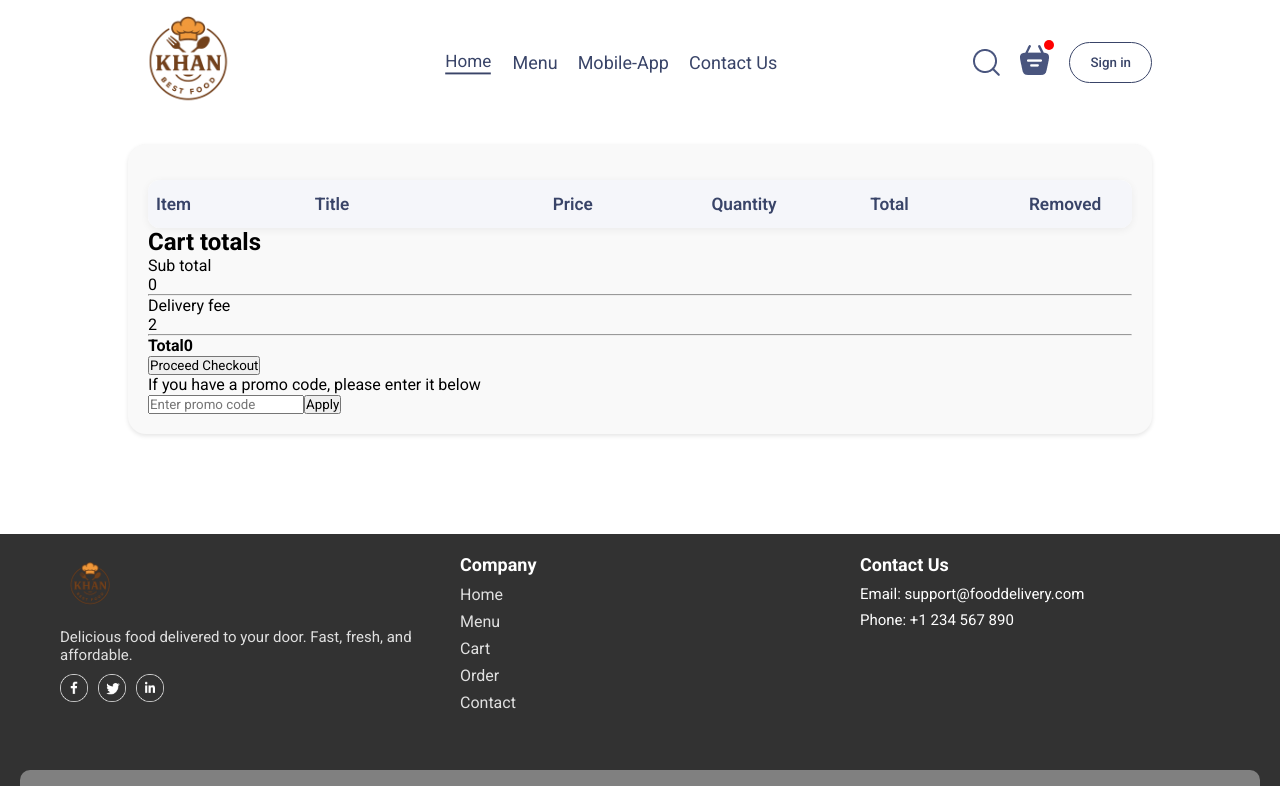
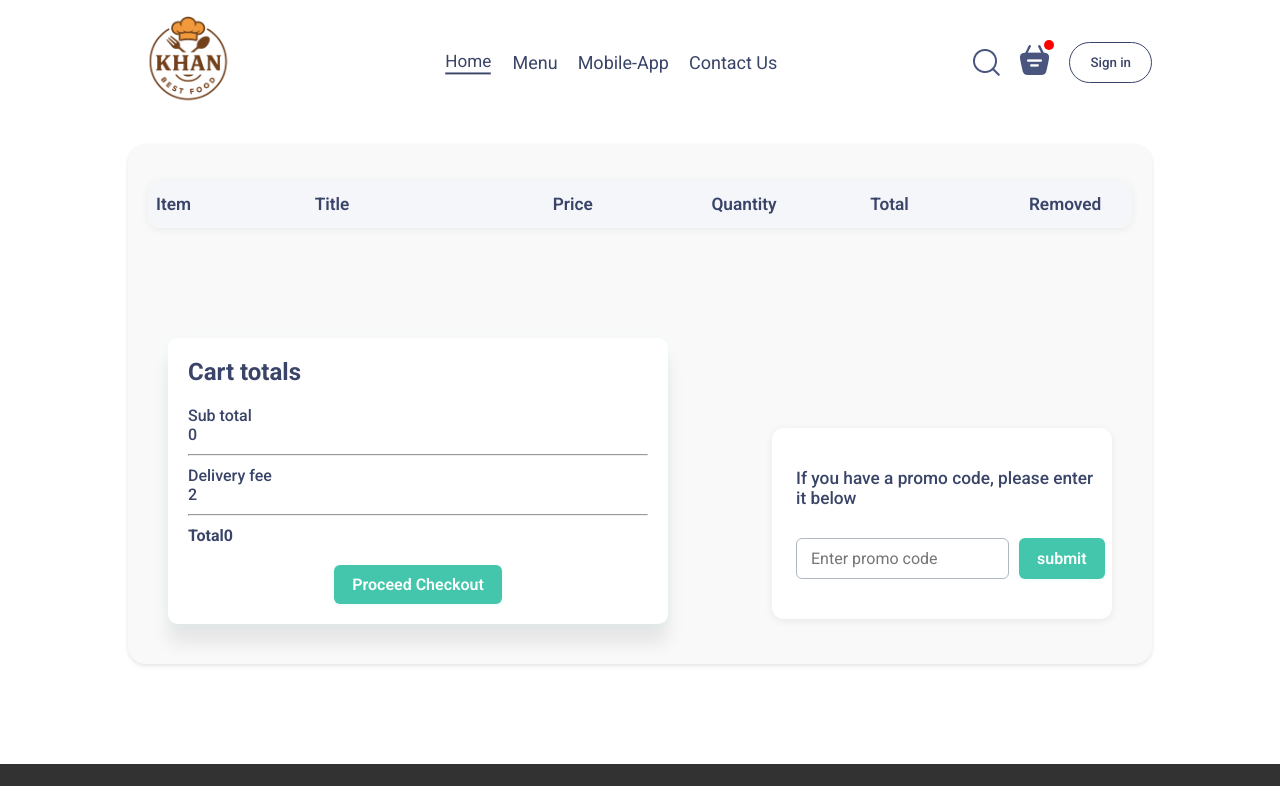
Before and after one commit to students44/fooddelivery, a React (Vite) app in the folder fooddelivery/: page /cart in a window 1280 px wide. Shown: the top 786 px of the page. Built offline with nearby package versions, Linux system fonts and the light colour scheme.

Commit message:
promo code designed complete

```diff
--- a/fooddelivery/src/Pages/Cart/Cart.css
+++ b/fooddelivery/src/Pages/Cart/Cart.css
@@ -1,3 +1,4 @@
+
 /* Grid system for cart table */
 .cart-table {
   width: 100%;
@@ -73,6 +74,124 @@
 }
 
 
+.cart-bottom{
+  /* background-color: red; */
+  margin-top: 90px;
+  padding: 20px;
+  border-radius: 10px;
+  display: flex;
+  justify-content: space-between;
+  align-items: center;
+  gap: 20px;
+}
+.cart-total {
+  /* background: linear-gradient(135deg, #fdfbfb 29%, #e2f6fa 58%, #ffe9f5 80%); */
+  background-color: white;
+  padding: 20px;
+  border-radius: 10px;
+  box-shadow: 0 2px 8px rgba(170, 247, 244, 0.13), 0 20px 18px rgba(0, 0, 0, 0.08);
+  width: 100%;
+  max-width: 500px;
+  flex: 1;
+  display: flex;
+  flex-direction: column;
+  gap: 10px;
+  color: #394468;
+  font-weight: 500;
+}
+.proceed-parent{
+  display: flex;
+  justify-content: center;
+  align-items: center;
+  flex-direction: column;
+  width: 100%;
+  /* max-width: 200px !important; */
+}
+.proceed-checkout{
+   background: #43c6ac;
+  color: white;
+  border: none;
+  border-radius: 6px;
+  padding: 10px 18px;
+  font-size: 1rem;
+  font-weight: 600;
+  cursor: pointer;
+  transition: background 0.2s, color 0.2s;
+  box-shadow: 0 1px 4px rgba(67, 198, 172, 0.10);
+
+}
+.proceed-checkout:hover {
+  background: #e2f6fa;
+  color: #191654;
+}
+
+
+/* promo code css */
+.cart-promoCode {
+  background: #fff;
+  border-radius: 12px;
+  box-shadow: 0 2px 8px rgba(0,0,0,0.07);
+  padding: 40px 24px 40px 24px;
+  max-width: 340px;
+  min-width: 220px;
+  margin-left: 18px;
+  display: flex;
+  flex-direction: column;
+  justify-content: center;
+  align-items: flex-start;
+  gap: 18px;
+  margin-top: 85px;
+}
+.cart-promoCode p {
+  font-size: 1.08rem;
+  color: #394468;
+  margin-bottom: 8px;
+  font-weight: 500;
+}
+.cart-promoCode-input {
+  display: flex;
+  gap: 10px;
+  width: 100%;
+  margin-top: 30px;
+}
+.cart-promoCode-input input[type="text"] {
+  flex: 1;
+  padding: 10px 14px;
+  border: 1.5px solid #b0b8c1;
+  border-radius: 6px;
+  font-size: 1rem;
+  outline: none;
+  transition: border 0.2s;
+  /* margin-top: 20px; */
+}
+.cart-promoCode-input input[type="text"]:focus {
+  border: 1.5px solid #43c6ac;
+}
+.apply-promoCode {
+  background: #43c6ac;
+  color: white;
+  border: none;
+  border-radius: 6px;
+  padding: 10px 18px;
+  font-size: 1rem;
+  font-weight: 600;
+  cursor: pointer;
+  transition: background 0.2s, color 0.2s;
+  box-shadow: 0 1px 4px rgba(67, 198, 172, 0.10);
+}
+.apply-promoCode:hover {
+  background: #e2f6fa;
+  color: #191654;
+}
+.cart-total-details,
+.cart-total-details,
+.cart-total-details{
+  padding: 10px 0px;
+}
+
+
+
+
 /* media queries */
 @media (max-width: 768px) {
     .cart-table{
--- a/fooddelivery/src/Pages/Cart/Cart.jsx
+++ b/fooddelivery/src/Pages/Cart/Cart.jsx
@@ -44,6 +44,9 @@ const Cart = () => {
         </table>
       </div>
 
+
+      {/* cart bottom */}
+
       <div className='cart-bottom'>
     <div className="cart-total">
       <h2>Cart totals</h2>
@@ -65,7 +68,10 @@ const Cart = () => {
 
 
       </div>
+      <div className="proceed-parent">
     <button className='proceed-checkout'>Proceed Checkout</button>
+      </div>
+
     </div>
 
     <div className="cart-promoCode">
@@ -76,7 +82,7 @@ const Cart = () => {
         </p>
         <div className='cart-promoCode-input'>
           <input type="text" placeholder='Enter promo code' />
-          <button className='apply-promoCode'>Apply</button>
+          <button className='apply-promoCode'>submit</button>
         </div>
       </div>
     </div>
```
